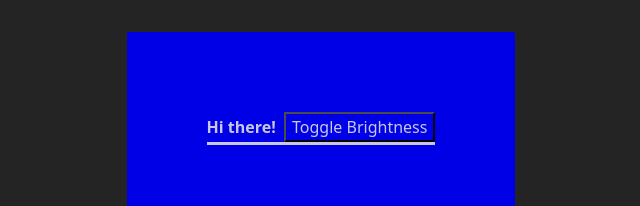
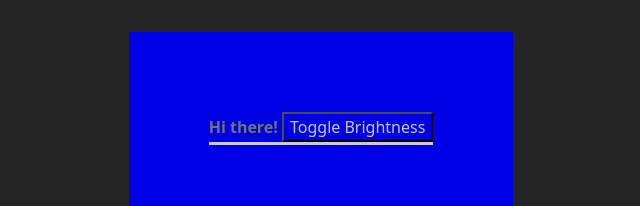
Before and after one commit to salino3/exercises-2026-react-typescript-01, a React (Vite) app: page / in a window 1280 px wide. Shown: the top 206 px of the page, without its empty margins (319-959 px from the left). Built offline with nearby package versions, Linux system fonts and the light colour scheme.

Commit message:
save changes

```diff
--- a/src/components/styles-with-ts/component.styles.scss
+++ b/src/components/styles-with-ts/component.styles.scss
@@ -1,7 +1,7 @@
 .rootTestComponent {
   background-color: var(--bg-color, gray);
-
-  --cursor: var(cursor);
+  color: var(--color);
+  cursor: var(cursor);
 
   padding: 5rem;
   display: flex;
@@ -11,6 +11,10 @@
 
   /* filter: brightness(var(--bright)); default value is optional */
   filter: brightness(var(--bright, 0.9));
+
+  strong {
+    color: gray;
+  }
 }
 
 .rootTestComponent:hover {
@@ -18,6 +22,9 @@
     Here's the trick: var(--name, default-value)
     If you don't send anything from React, it will use 'default'.
   */
+  strong {
+    color: var(--color);
+  }
   cursor: var(--cursor);
 }
 
--- a/src/components/styles-with-ts/component.tsx
+++ b/src/components/styles-with-ts/component.tsx
@@ -7,10 +7,12 @@ import "./component.styles.scss";
 type StyleConfig = "red" | "blue" | "green";
 
 export const TestComponent = ({
-  color = "blue",
+  bgColor = "blue",
+  color = "red",
   cursor = "progress", // "pointer",
 }: {
-  color: StyleConfig;
+  bgColor: StyleConfig;
+  color: string;
   cursor: string;
 }) => {
   const [isDimmed, setIsDimmed] = useState<boolean>(false);
@@ -21,14 +23,23 @@ export const TestComponent = ({
       //   className={clsx(styles.rootTestComponent)}
       style={
         {
-          "--bg-color": color,
+          "--bg-color": bgColor,
           "--cursor": cursor,
           "--bright": isDimmed ? 0.1 : 0.9,
         } as React.CSSProperties
       }
     >
       <div style={{ borderBottom: "solid", width: "100%" }}>
-        <strong>Hi there!</strong> &nbsp;
+        <strong
+          style={
+            {
+              "--color": color,
+            } as React.CSSProperties
+          }
+        >
+          Hi there!
+        </strong>
+        &nbsp;
         <button onClick={() => setIsDimmed(!isDimmed)}>
           Toggle Brightness
         </button>
```
